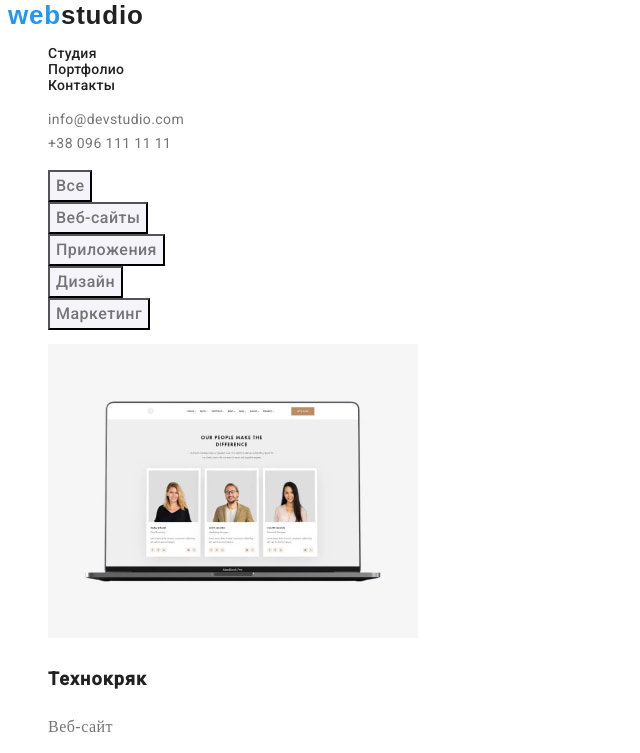
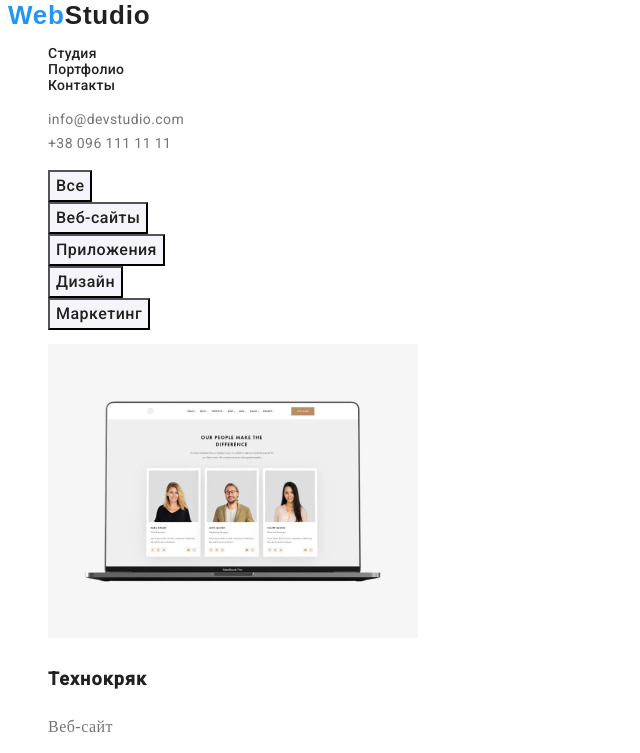
Before and after one commit to OlesyaKuzhel/goit-markup-hw-02, a plain HTML site: page portfolio.html in a window 1280 px wide. Shown: the top 753 px of the page, without its empty margins (0-640 px from the left). Drawn offline with Linux system fonts and the light colour scheme.

Commit message:
Внесені коригування

```diff
--- a/css/styles.css
+++ b/css/styles.css
@@ -44,7 +44,8 @@ color: #757575;
     font-size: 26px;
     line-height: 1.19px;
     letter-spacing: 0.03em;
-    color: #212121
+    color: #212121;
+    text-transform: capitalize;
 }
 
  .contact-list{
@@ -54,6 +55,7 @@ color: #757575;
 
 .web-link{
     color: #2196F3;
+    text-transform: capitalize;
 }
 
 .nav-list{
@@ -113,18 +115,6 @@ color: #FFFFFF;
 box-shadow: 0px 4px 4px rgba(0, 0, 0, 0.15);
 background: #2196F3;
 border-radius: 4px;
-}
-
-hero-button {
-  font-family: inherit;
-}
-
-.about-descr{
-  font-weight: 400;
-  font-size: 14px;
-  line-height: 1,71;
-  letter-spacing: 0.03em;
-  color: #757575;
 }
 
 /*Команда*/
@@ -240,10 +230,18 @@ color: #212121;
  }
 
   .hero-portfolio-batton {
+    font-family: inherit;
     text-decoration: none;
     color: inherit;
-  }
+    font-style: 400;
+    font-weight: 500;
+    font-size: 16px;
+    line-height: 1,63;
+    text-align: center;
+    letter-spacing: 0.03em;
+    color: #212121;
+   }
 
- ul, ol{
+   ul, ol{
     list-style: none;
- }
+   }
--- a/portfolio.html
+++ b/portfolio.html
@@ -13,7 +13,7 @@
 </head>
 <body>
     <header class="header">
-        <a class="header-link" href=""><span class="web-link">web</span>studio</a>
+        <a class="header-link" href=""><span class="web-link">Web</span>Studio</a>
         <nav class="nav">
           <ul class="nav-list list">
             <li class="nav-item"><a class="nav-link" href="./index.html">Студия</a></li>
@@ -94,7 +94,7 @@
         </section>
         </main>
         <footer class="footer">
-            <a class="footer-link" href=""><span class="web-link">web</span>studio</a>
+            <a class="footer-link" href=""><span class="web-link">Web</span>Studio</a>
             <address class="footer-adress">г. Киев, пр-т Леси Украинки, 26</address>
               <ul class="footer-list list">
                 <li class="fotter-item"><a class="footer-mail" href="mailto:info@example.com">info@example.com</a></li>
```
Also changed, not shown: index.html (+2 -2 lines).
